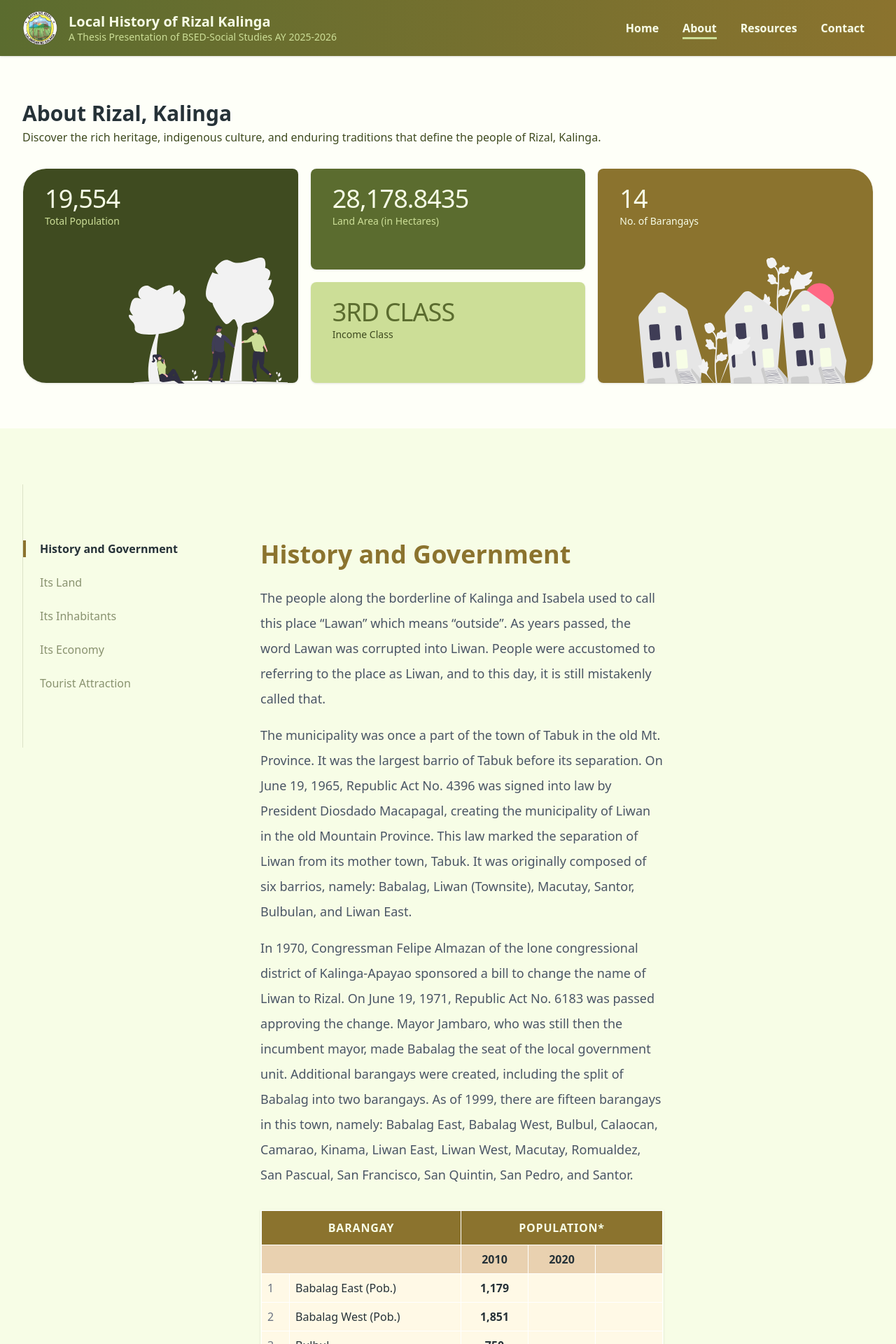
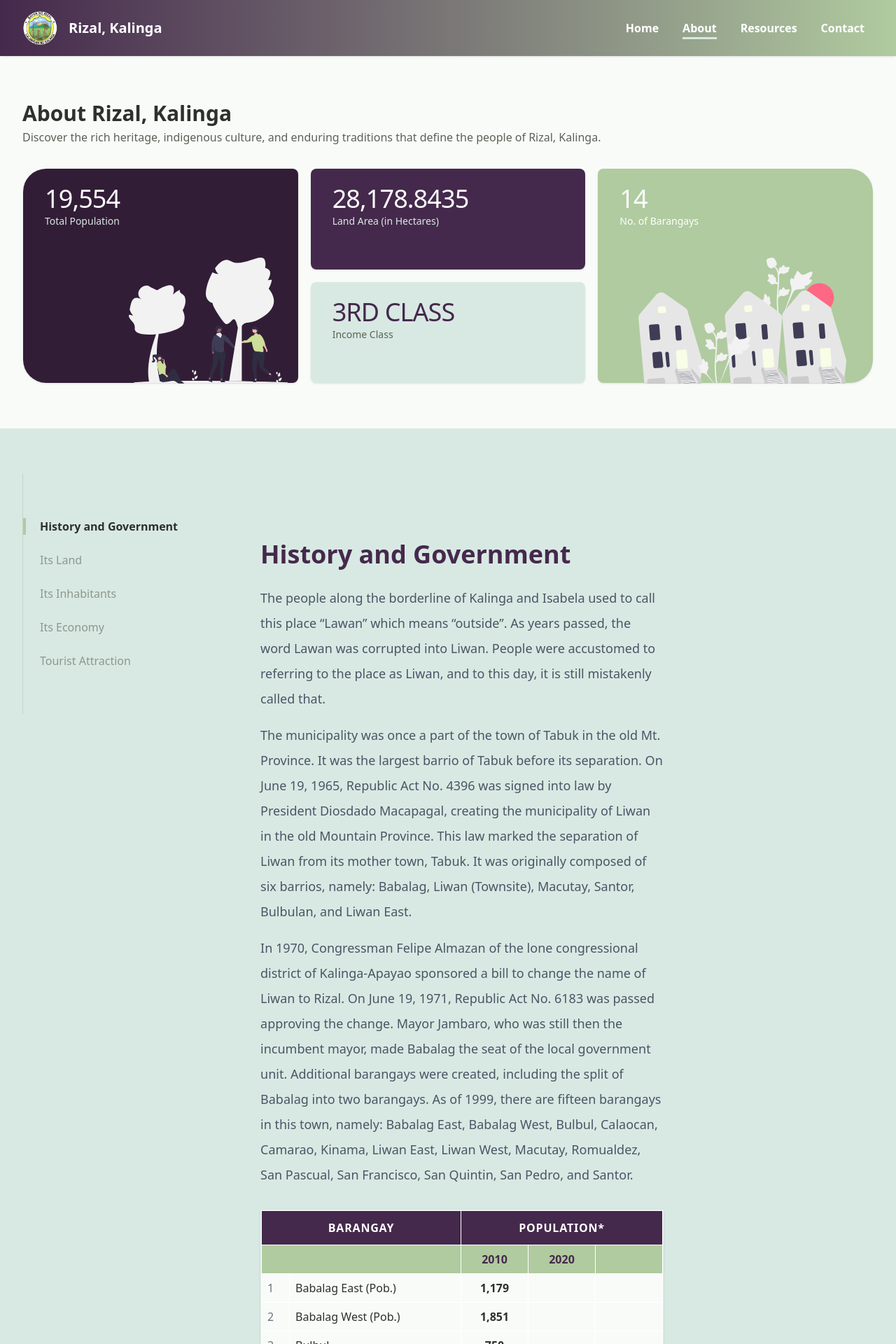
Before and after one commit to jrrd24/kalinga_thesis, a Next.js app: page /about in a window 1280 px wide. Shown: the top 1920 px of the page at 70% size. Built offline with nearby package versions, Linux system fonts and the light colour scheme.

Commit message:
fix: theme (color) + about page and navbar ui updates

```diff
--- a/app/globals.css
+++ b/app/globals.css
@@ -2,7 +2,33 @@
 @plugin "daisyui";
 
 @theme {
-    --color-brand: #5B6C2F;
+    /* Brand Colors */
+    --color-brand: #45294C;
+    /* Deep Plum - Primary Identity/Headers */
+    --color-brand-accent: #321d37;
+    /* Darker Plum - Hover states/Active links */
+    --color-brand-secondary: #B0CB9F;
+    /* Sage Green - Buttons/Call-outs */
+    --color-brand-text: #FFFFFF;
+    /* Pure White - Contrast against brand plum */
+    --color-brand-subtext: #D8E9E3;
+    /* Mist Blue-Green - Accents on dark backgrounds */
+
+    /* Body/UI Colors */
+    --color-body-text: #2D312B;
+    /* Dark Olive-Grey - High readability */
+    --color-body-subtext: #5A6354;
+    /* Muted Sage - Captions and metadata */
+    --color-body-bg: #F9FBF9;
+    /* Ghost White - Main background */
+    --color-body-bg-alt: #D8E9E3;
+    /* Mist - Section dividers/Card backgrounds */
+
+    /* Functional Colors */
+    --color-border: #C8DCD5;
+    --color-success: #B0CB9F;
+
+    /* --color-brand: #5B6C2F;
     --color-brand-accent: #3F4B20;
     --color-brand-secondary: #8B732E;
     --color-brand-text: #F7FDE6;
@@ -11,7 +37,7 @@
     --color-body-text: #263238;
     --color-body-subtext: #3F4B20;
     --color-body-bg: #FEFFF8;
-    --color-body-bg-alt: #F7FDE6;
+    --color-body-bg-alt: #F7FDE6; */
 }
 
 .section-wrapper {
--- a/components/Navbar.tsx
+++ b/components/Navbar.tsx
@@ -25,8 +25,8 @@ const Navbar = () => {
   });
 
   return (
-    <nav className="sticky h-20 top-0 z-50 bg-linear-to-r from-brand to-brand-secondary shadow-sm py-2 text-brand-text">
-      <div className="navbar section-wrapper">
+    <nav className="sticky h-20 top-0 z-50 bg-linear-to-r from-brand to-brand-secondary shadow-sm  text-brand-text">
+      <div className="navbar section-wrapper my-auto h-full">
         <div className="flex-1 flex gap-4  items-center">
           {/* MOBILE DROPDOWN */}
           <div className="dropdown lg:hidden">
@@ -60,7 +60,7 @@ const Navbar = () => {
 
           {/* LOGO & TITLE */}
           <div className="flex items-center gap-4">
-            <div className="hidden lg:flex ">
+            <div className=" ">
               {navbarData?.logo ? (
                 <Image
                   src={navbarData?.logo}
@@ -77,11 +77,11 @@ const Navbar = () => {
               <p className="font-semibold text-lg md:text-xl leading-tight">
                 {navbarData?.title}
               </p>
-              {navbarData?.subtitle && (
+              {/* {navbarData?.subtitle && (
                 <p className="text-xs md:text-sm font-medium text-brand-subtext">
                   {navbarData?.subtitle}
                 </p>
-              )}
+              )} */}
             </Link>
           </div>
         </div>
--- a/components/sections/ScrollSection.tsx
+++ b/components/sections/ScrollSection.tsx
@@ -45,7 +45,7 @@ const ScrollSection = () => {
     <div className="bg-body-bg-alt">
       <div className="section-wrapper w-full flex flex-col md:flex-row gap-12">
         {/* LEFT SIDE: Sticky Navigation */}
-        <aside className="md:w-1/4 h-fit md:sticky md:top-32 py-20 mt-20 mb-60 border-l border-body-subtext/15 hidden md:block">
+        <aside className="md:w-1/4 h-fit md:sticky md:top-32 py-16 mt-16 mb-60 border-l border-body-subtext/15 hidden md:block">
           <nav className="flex flex-col gap-6 relative">
             {aboutData.map((section) => (
               <button
@@ -75,14 +75,14 @@ const ScrollSection = () => {
         </aside>
 
         {/* RIGHT SIDE: Scrollable Content */}
-        <div className="md:w-3/4 space-y-24 pb-20 md:py-0 md:space-y-[40vh] md:pb-[40vh]">
+        <div className="md:w-3/4 space-y-24 py-16 md:py-0 md:space-y-[10vh] md:pb-[10vh]">
           {aboutData.map((section) => (
             <section
               key={section.id}
               id={section.id}
               className="md:min-h-[60vh] flex flex-col md:pt-40"
             >
-              <h2 className="text-2xl md:text-4xl font-bold mb-6 text-brand-secondary">
+              <h2 className="text-2xl md:text-4xl font-bold mb-6 text-brand">
                 {section.title}
               </h2>
               {/* Change: We now render the section.content directly */}
--- a/data/aboutData.js
+++ b/data/aboutData.js
@@ -19,10 +19,10 @@ const PopulationTable = () => {
 
   return (
     <div className="overflow-x-auto my-8 border border-white/20 shadow-sm">
-      <table className="w-full border-collapse text-sm md:text-base bg-[#fff9e6] text-body-text">
+      <table className="w-full border-collapse text-sm md:text-base bg-body-bg text-body-text">
         <thead>
           {/* Main Header */}
-          <tr className="bg-brand-secondary text-center font-bold text-brand-text uppercase tracking-wider">
+          <tr className="bg-brand text-center font-bold text-brand-text uppercase tracking-wider">
             <th colSpan={2} className="border border-white p-3">
               Barangay
             </th>
@@ -31,7 +31,7 @@ const PopulationTable = () => {
             </th>
           </tr>
           {/* Years Sub-header */}
-          <tr className="bg-[#e9d1b0] text-center font-semibold">
+          <tr className="bg-brand-secondary text-brand text-center font-semibold">
             <th colSpan={2} className="border border-white p-2"></th>
             <th className="border border-white p-2 w-24">2010</th>
             <th className="border border-white p-2 w-24">2020</th>
@@ -55,7 +55,7 @@ const PopulationTable = () => {
             </tr>
           ))}
           {/* Total Row */}
-          <tr className="bg-[#e9d1b0]/50 font-bold">
+          <tr className="bg-brand  text-brand-text font-bold">
             <td
               colSpan={2}
               className="border border-white p-3 uppercase tracking-tight"
@@ -70,7 +70,7 @@ const PopulationTable = () => {
       </table>
 
       {/* Footer / References */}
-      <div className="p-4 bg-white/50 text-xs italic text-gray-600 border-t border-white/40">
+      <div className="p-4 bg-body-bg text-xs italic text-gray-600 border-t border-white/40">
         <p className="font-bold not-italic mb-1">References:</p>
         <p>
           * - 2010 NSO{" "}
@@ -93,9 +93,9 @@ const OfficialsTable = () => {
 
   return (
     <div className="overflow-hidden my-6 border border-white/20 shadow-sm rounded-sm">
-      <table className="w-full border-collapse text-sm md:text-base text-body-text bg-[#fff9e6]">
+      <table className="w-full border-collapse text-sm md:text-base text-body-text bg-body-bg">
         <thead>
-          <tr className="bg-brand-secondary text-brand-text text-left font-bold uppercase tracking-wider">
+          <tr className="bg-brand text-brand-text text-left font-bold uppercase tracking-wider">
             <th className="border border-white p-3 w-1/3">Period</th>
             <th className="border border-white p-3">Name of Official</th>
           </tr>
--- a/data/navbarData.js
+++ b/data/navbarData.js
@@ -1,7 +1,6 @@
 export const navbarData = {
   logo: "/assets/rizal.png",
-  title: "Local History of Rizal Kalinga",
-  subtitle: "A Thesis Presentation of BSED-Social Studies AY 2025-2026",
+  title: "Rizal, Kalinga",
   sections: [
     {
       title: "Home",
```
Also changed, not shown: public/assets/404.svg.
